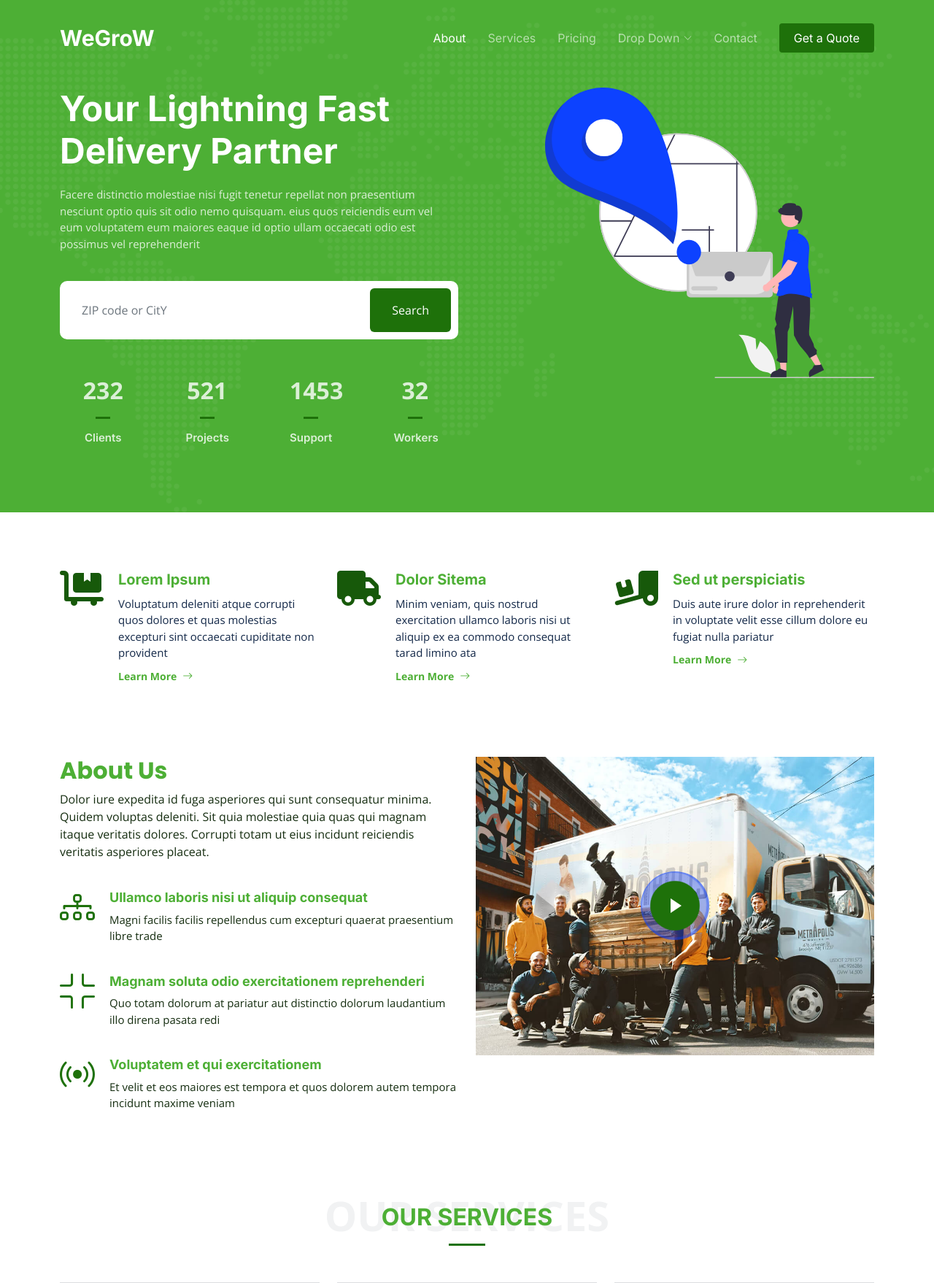
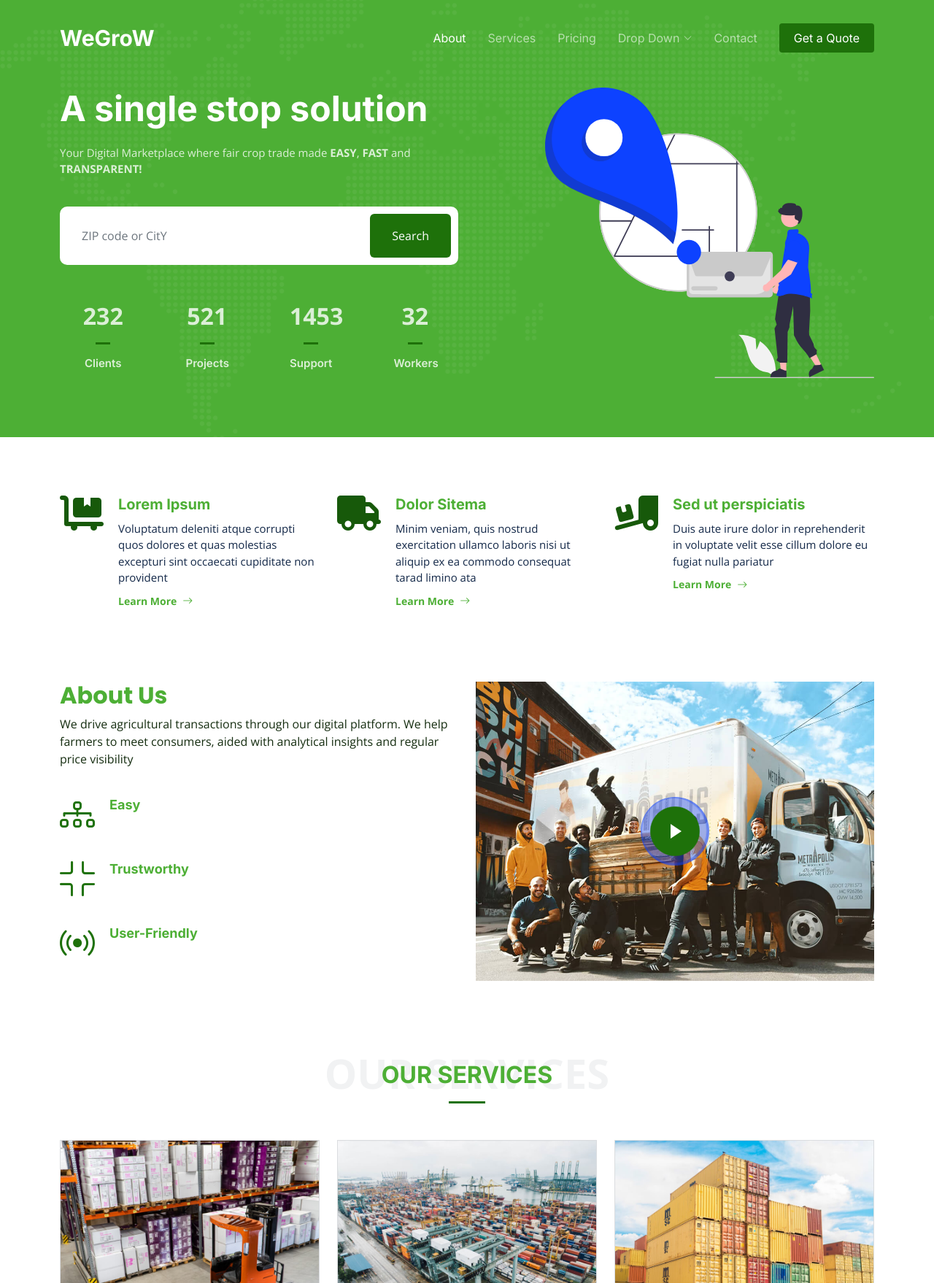
Before and after one commit to World-Konkani-Centre/SCL-2022-BitSlashers, a Django app: page / in a window 1280 px wide. Shown: the top 1758 px of the page at 73% size. Run offline with Django 4.2, Linux system fonts and the light colour scheme; some libraries are stand-ins or nearby versions.

Commit message:
Updated ReadMe

```diff
--- a/SCL_Project/templates/base.html
+++ b/SCL_Project/templates/base.html
@@ -97,7 +97,7 @@
     <footer id="footer" class="footer">
         <div class="container">
             <div class="row gy-4">
-                <div class="col-lg-5 col-md-12 footer-info">
+                <!-- <div class="col-lg-5 col-md-12 footer-info">
                     <a href="index.html" class="logo d-flex align-items-center">
                         <span>Logis</span>
                     </a>
@@ -105,16 +105,16 @@
                         Cras fermentum odio eu feugiat lide par naso tierra. Justo eget
                         nada terra videa magna derita valies darta donna mare fermentum
                         iaculis eu non diam phasellus.
-                    </p>
-                    <div class="social-links d-flex mt-4">
+                    </p> -->
+                    <!-- <div class="social-links d-flex mt-4">
                         <a href="#" class="twitter"><i class="bi bi-twitter"></i></a>
                         <a href="#" class="facebook"><i class="bi bi-facebook"></i></a>
                         <a href="#" class="instagram"><i class="bi bi-instagram"></i></a>
                         <a href="#" class="linkedin"><i class="bi bi-linkedin"></i></a>
                     </div>
-                </div>
+                </div> -->
 
-                <div class="col-lg-2 col-6 footer-links">
+                <!-- <div class="col-lg-2 col-6 footer-links">
                     <h4>Useful Links</h4>
                     <ul>
                         <li><a href="#">Home</a></li>
@@ -123,9 +123,9 @@
                         <li><a href="#">Terms of service</a></li>
                         <li><a href="#">Privacy policy</a></li>
                     </ul>
-                </div>
+                </div> -->
 
-                <div class="col-lg-2 col-6 footer-links">
+                <!-- <div class="col-lg-2 col-6 footer-links">
                     <h4>Our Services</h4>
                     <ul>
                         <li><a href="#">Web Design</a></li>
@@ -134,9 +134,9 @@
                         <li><a href="#">Marketing</a></li>
                         <li><a href="#">Graphic Design</a></li>
                     </ul>
-                </div>
+                </div> -->
 
-                <div class="col-lg-3 col-md-12 footer-contact text-center text-md-start">
+                <!-- <div class="col-lg-3 col-md-12 footer-contact text-center text-md-start">
                     <h4>Contact Us</h4>
                     <p>
                         A108 Adam Street <br />
@@ -145,20 +145,20 @@
                         <strong>Phone:</strong> +1 5589 55488 55<br />
                         <strong>Email:</strong> info@example.com<br />
                     </p>
-                </div>
+                </div> -->
             </div>
         </div>
 
         <div class="container mt-4">
             <div class="copyright">
-                &copy; Copyright <strong><span>Logis</span></strong>. All Rights Reserved
+                &copy; Copyright <strong><span>WeGroW</span></strong>. All Rights Reserved
             </div>
             <div class="credits">
                 <!-- All the links in the footer should remain intact. -->
                 <!-- You can delete the links only if you purchased the pro version. -->
                 <!-- Licensing information: https://bootstrapmade.com/license/ -->
                 <!-- Purchase the pro version with working PHP/AJAX contact form: https://bootstrapmade.com/logis-bootstrap-logistics-website-template/ -->
-                Designed by <a href="https://bootstrapmade.com/">BootstrapMade</a>
+                Designed by BitSlashers | Sushiksha
             </div>
         </div>
     </footer>
--- a/SCL_Project/templates/index.html
+++ b/SCL_Project/templates/index.html
@@ -7,10 +7,8 @@
   <div class="container">
     <div class="row gy-4 d-flex justify-content-between">
       <div class="col-lg-6 order-2 order-lg-1 d-flex flex-column justify-content-center">
-        <h2 data-aos="fade-up">Your Lightning Fast Delivery Partner</h2>
-        <p data-aos="fade-up" data-aos-delay="100">Facere distinctio molestiae nisi fugit tenetur repellat non
-          praesentium nesciunt optio quis sit odio nemo quisquam. eius quos reiciendis eum vel eum voluptatem eum
-          maiores eaque id optio ullam occaecati odio est possimus vel reprehenderit</p>
+        <h2 data-aos="fade-up">A single stop solution</h2>
+        <p data-aos="fade-up" data-aos-delay="100">Your Digital Marketplace where fair crop trade made <b>EASY</b>, <b>FAST</b> and <b>TRANSPARENT!</b></p>
 
         <form action="#" class="form-search d-flex align-items-stretch mb-3" data-aos="fade-up" data-aos-delay="200">
           <input type="text" class="form-control" placeholder="ZIP code or CitY">
@@ -121,30 +119,28 @@
         <div class="col-lg-6 content order-last  order-lg-first">
           <h3>About Us</h3>
           <p>
-            Dolor iure expedita id fuga asperiores qui sunt consequatur minima. Quidem voluptas deleniti. Sit quia
-            molestiae quia quas qui magnam itaque veritatis dolores. Corrupti totam ut eius incidunt reiciendis
-            veritatis asperiores placeat.
+            We drive agricultural transactions through our digital platform. We help farmers to meet consumers, aided with analytical insights and regular price visibility
           </p>
           <ul>
             <li data-aos="fade-up" data-aos-delay="100">
               <i class="bi bi-diagram-3"></i>
               <div>
-                <h5>Ullamco laboris nisi ut aliquip consequat</h5>
-                <p>Magni facilis facilis repellendus cum excepturi quaerat praesentium libre trade</p>
+                <h5>Easy</h5>
+                <!-- <p>Magni facilis facilis repellendus cum excepturi quaerat praesentium libre trade</p> -->
               </div>
             </li>
             <li data-aos="fade-up" data-aos-delay="200">
               <i class="bi bi-fullscreen-exit"></i>
               <div>
-                <h5>Magnam soluta odio exercitationem reprehenderi</h5>
-                <p>Quo totam dolorum at pariatur aut distinctio dolorum laudantium illo direna pasata redi</p>
+                <h5>Trustworthy</h5>
+                <!-- <p>Quo totam dolorum at pariatur aut distinctio dolorum laudantium illo direna pasata redi</p> -->
               </div>
             </li>
             <li data-aos="fade-up" data-aos-delay="300">
               <i class="bi bi-broadcast"></i>
               <div>
-                <h5>Voluptatem et qui exercitationem</h5>
-                <p>Et velit et eos maiores est tempora et quos dolorem autem tempora incidunt maxime veniam</p>
+                <h5>User-Friendly</h5>
+                <!-- <p>Et velit et eos maiores est tempora et quos dolorem autem tempora incidunt maxime veniam</p> -->
               </div>
             </li>
           </ul>
```
